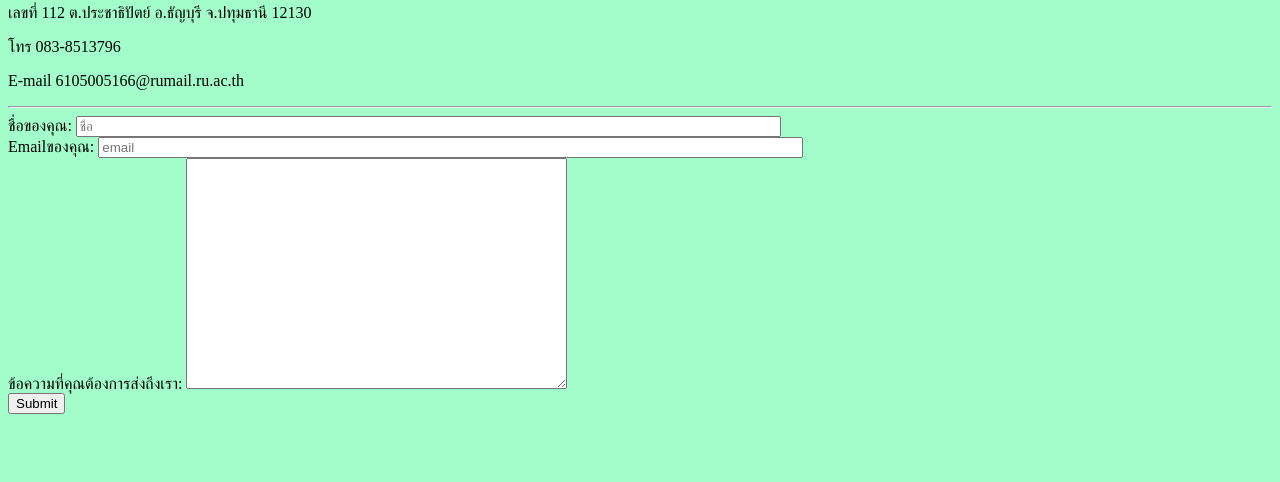
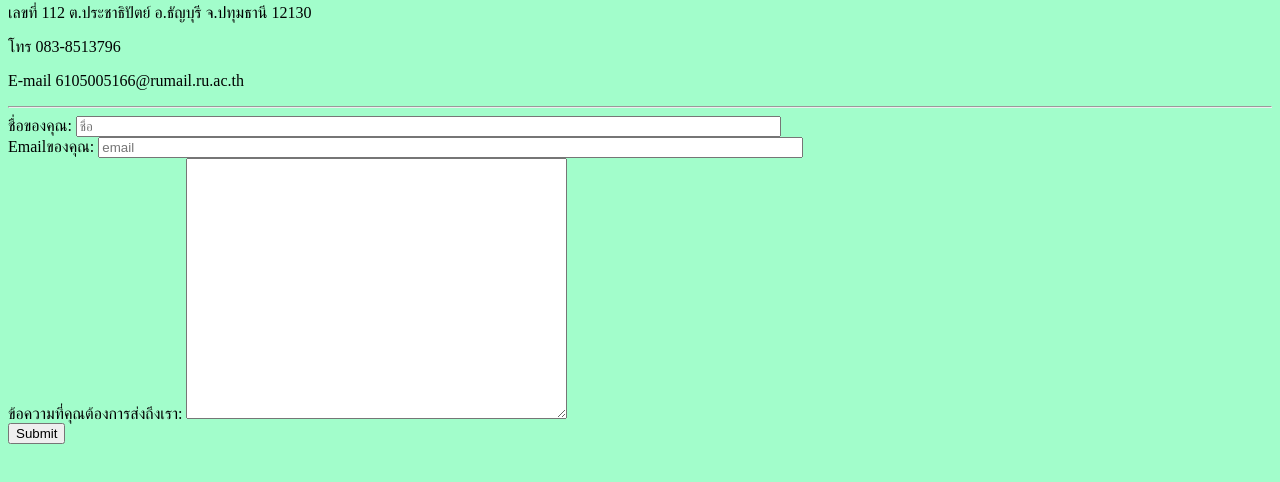
Before and after one commit to Supaporn06/profile, a plain HTML site: page contact.html in a window 1280 px wide. Shown: the part 76-558 px from the top of the page. Drawn offline with Linux system fonts and the light colour scheme.

Commit message:
commit on 'main'

```diff
--- a/contact.html
+++ b/contact.html
@@ -23,7 +23,7 @@
   <br>
   <tr>
     <td> ข้อความที่คุณต้องการส่งถึงเรา: </td>
-    <textarea name="msg" cols="45" rows="15"></textarea>
+    <textarea name="msg" cols="45" rows="17"></textarea>
   </tr>
   <br>
   <tr>
```
